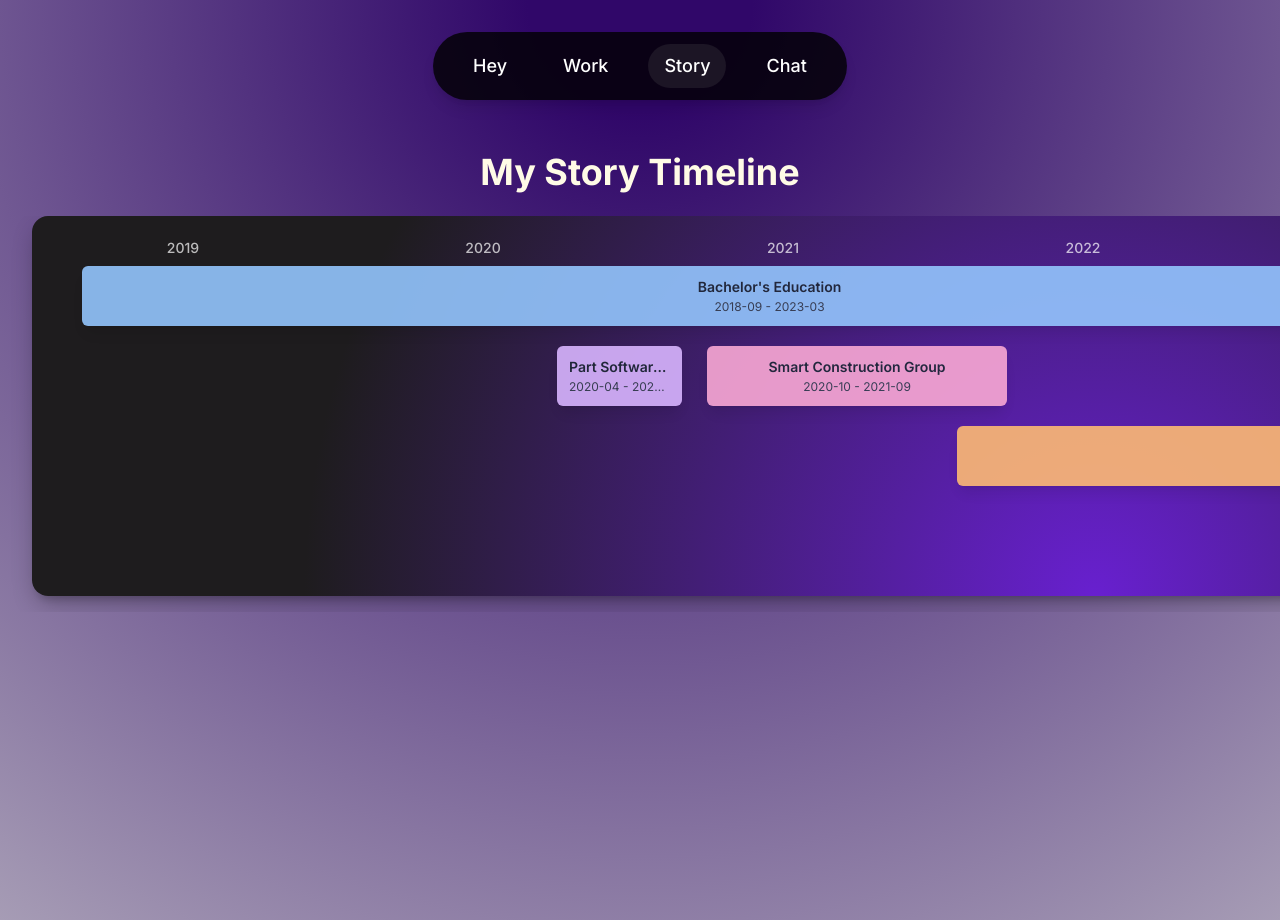
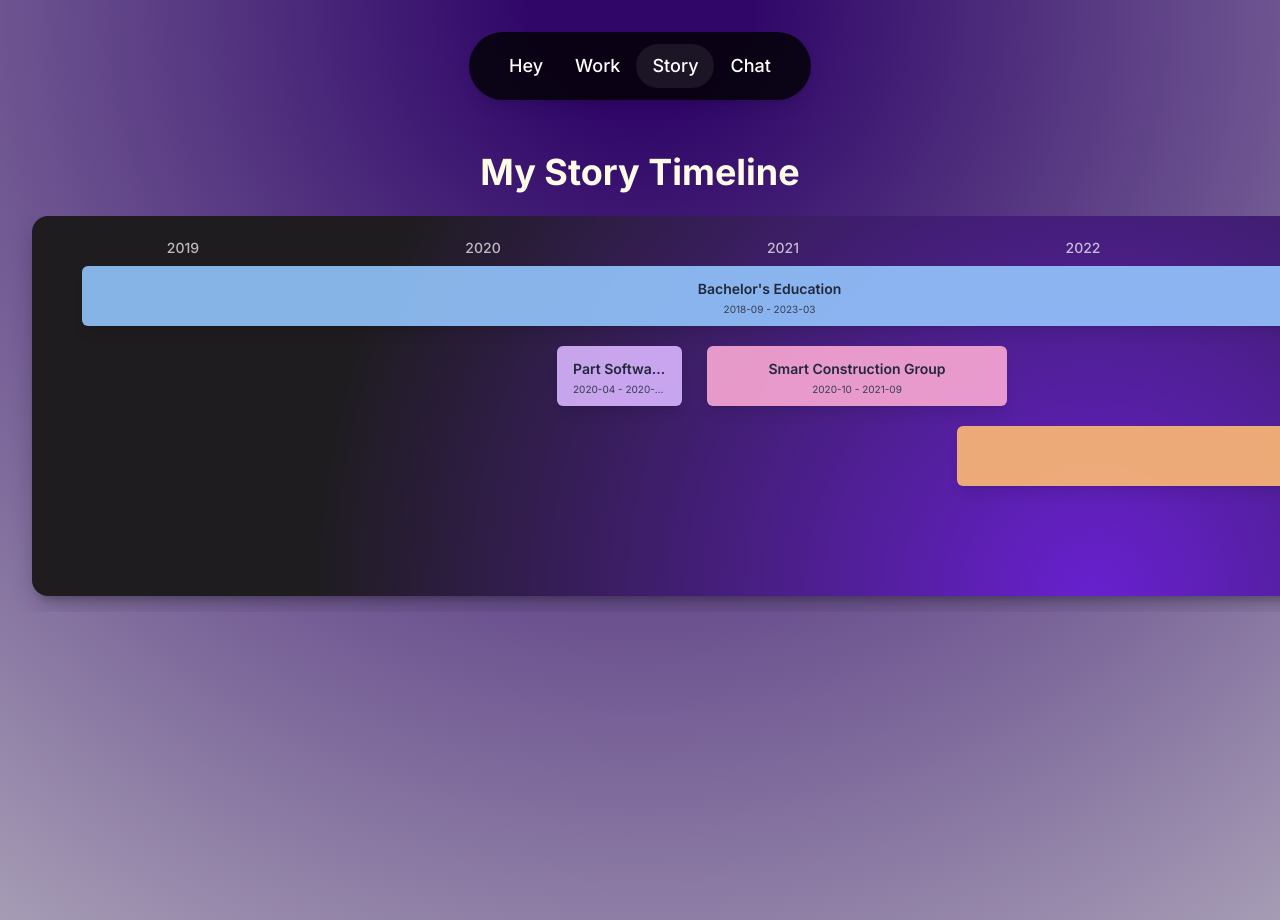
Before and after one commit to alinakhaee/portfolio, a React (Create React App) app: page / in a window 1280 px wide. Both pictures are taken after a click on the link "Story". Built offline with nearby package versions, Linux system fonts and the light colour scheme.

Commit message:
enhance UI

```diff
--- a/src/App.js
+++ b/src/App.js
@@ -100,7 +100,7 @@ export default function App() {
           <div className="flex flex-col md:flex-row gap-8 items-stretch">
             {/* Left Column: Text content and contact details */}
             <div className="md:w-1/2 flex flex-col justify-between">
-              <div>
+              <div className="px-4">
                 <h1 className="text-5xl font-bold mb-6">Contact Me</h1>
                 <p className="mb-6 text-lg">
                   If you have a bright idea, or just want to say hi, use the form or <a href="mailto:alinakhaeisharif@gmail.com" className="underline hover:text-gray-300">Send me an email</a>
@@ -172,7 +172,7 @@ export default function App() {
   return (
     <div className="min-h-screen flex flex-col relative" style={{
       fontFamily: 'Inter, sans-serif',
-      // overflowX: 'auto',
+      overflowX: 'hidden',
     }}>
       {/* Previous gradient layer */}
       <div style={{
--- a/src/components/ContactForm.js
+++ b/src/components/ContactForm.js
@@ -40,9 +40,9 @@ const ContactForm = () => {
   const handleSubmit = (event) => {
     event.preventDefault();
     if (validateForm()) {
-      // Here you would typically handle form submission (e.g., send data to a server)
-      // For now, we just show the success modal.
-      setShowSuccessModal(true);
+    // Here you would typically handle form submission (e.g., send data to a server)
+    // For now, we just show the success modal.
+    setShowSuccessModal(true);
       // Optionally, clear form after successful submission
       setFormData({ name: '', email: '', message: '' });
       setErrors({}); // Clear errors on successful submission
@@ -148,7 +148,7 @@ const ContactForm = () => {
             </div>
             <h3 className="text-2xl font-semibold text-gray-800 mb-3">Message Sent!</h3>
             <p className="text-gray-600 mb-6">
-              Your message has been sent successfully. I'll get back to you soon!
+              Thanks for submitting a message. <br/> I'll respond soon {":)"}
             </p>
             <button
               onClick={handleCloseModal}
--- a/src/components/Header.js
+++ b/src/components/Header.js
@@ -13,7 +13,7 @@ export default function Header({ onNavClick }) {
 
   return (
     <header className="w-full flex justify-center pt-8 z-10">
-      <nav className="bg-black bg-opacity-80 rounded-full px-6 py-3 shadow-lg flex space-x-6">
+      <nav className="bg-black bg-opacity-80 rounded-full px-6 py-3 shadow-lg flex">
         {navItems.map((item) => (
           <a
             href="#"
--- a/src/components/MainContent.js
+++ b/src/components/MainContent.js
@@ -18,7 +18,7 @@ export default function MainContent() {
     <main className="relative flex flex-col justify-start md:justify-center flex-grow px-4 py-8 w-full min-h-screen overflow-hidden">
       {/* Text Content - ensure it has a higher z-index if it might overlap */}
       <div className="z-10 w-full max-w-4xl self-center md:self-start mb-10 md:mb-0 md:pb-[5vmin]"> {/* Added padding-bottom to avoid overlap */}
-        <p className={`text-xl md:text-2xl lg:text-3xl mx-auto md:mx-12 font-medium text-gray-700 mb-4 md:mb-6 leading-relaxed text-center md:text-left transition-all duration-1000 ease-in-out ${startAnimation ? 'opacity-100 translate-y-0 scale-100' : 'opacity-0 translate-y-6 scale-95'}`}>
+        <p className={`text-lg md:text-xl lg:text-2xl mx-auto md:mx-12 font-medium text-gray-700 mb-4 md:mb-6 leading-relaxed text-center md:text-left transition-all duration-1000 ease-in-out ${startAnimation ? 'opacity-100 translate-y-0 scale-100' : 'opacity-0 translate-y-6 scale-95'}`}>
           Hello, There! <br /> Meet your trusted Full-stack software engineer, <br />crafting ideas into apps, websites, and servers.
         </p>
         <h1
--- a/src/components/StoryTimeLine.js
+++ b/src/components/StoryTimeLine.js
@@ -222,10 +222,15 @@ export default function StoryTimeline() {
                 }}
                 onClick={() => setSelectedInterval(interval)}
               >
-                <span className="font-semibold text-xs sm:text-sm text-gray-800 text-center truncate w-full px-1">{interval.title}</span>
-                <span className="text-xxs sm:text-xs text-gray-700 mt-0.5 truncate w-full px-1 text-center">
-                  {interval.start.substring(0,7)} - {interval.end.substring(0,7)}
-                </span>
+                <div className="flex flex-col items-center justify-center w-full mt-1 px-1">
+                  <span className="font-semibold text-xs sm:text-sm text-gray-800 text-center truncate w-full px-1">{interval.title}</span>
+                  <span
+                    className="sm:text-xs text-gray-700 mt-0.5 truncate w-full px-1 text-center"
+                    style={{ fontSize: '0.625rem' }} // Ensures date is smaller than title on mobile
+                  >
+                    {interval.start.substring(0,7)} - {interval.end.substring(0,7)}
+                  </span>
+                </div>
               </div>
             );
           })}
```
